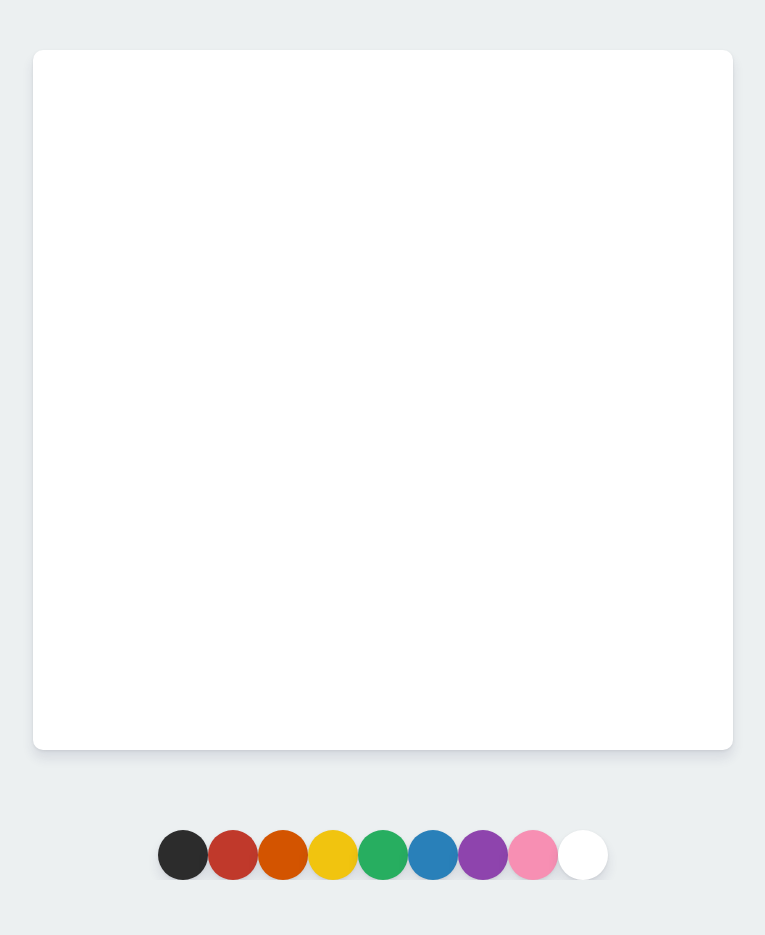
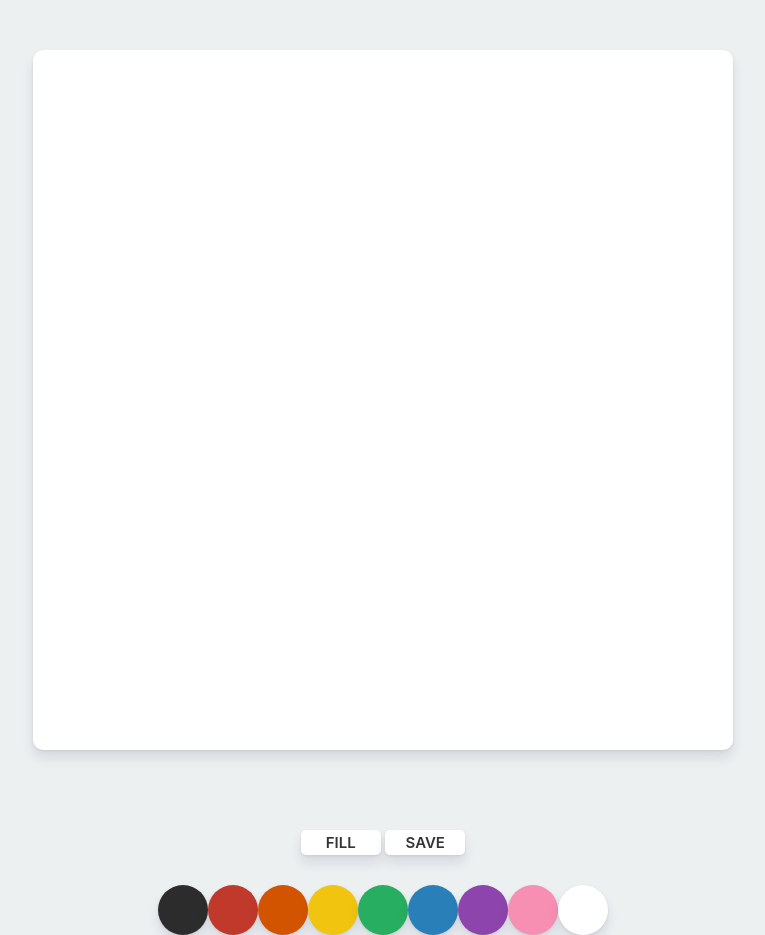
Before and after one commit to Kyubin30/paintJS, a plain HTML site: page index.html in a window 1280 px wide. Shown: the whole page, without its empty margins (257-1022 px from the left). Before the commit the page ends 880 px from the top, so only its background shows below. Drawn offline with Linux system fonts and the light colour scheme.

Commit message:
second commit

```diff
--- a/index.html
+++ b/index.html
@@ -8,6 +8,10 @@
     <body>
         <canvas id="jsCanvas" class="canvas"></canvas>
         <div class="controls">
+            <div class="controls_btns">
+                <button id="jsMode">Fill</button>
+                <button id="jsSave">Save</button>
+            </div>
             <div class="controls_colors" id="jsColors">
                 <div class="controls_colors" style="background-color: #2c2c2c;"></div>
                 <div class="controls_colors" style="background-color: #c0392b;"></div>
--- a/style.css
+++ b/style.css
@@ -19,7 +19,34 @@ body {
 
 .controls{
     margin-top: 80px;
+    display: flex;
+    flex-direction: column;
+    align-items: center;
 }
+
+.controls .controls_btns{
+    margin-bottom: 30px;
+}
+
+.controls_btns button{
+    all: unset;
+    cursor: pointer;
+    background-color: white;
+    padding: 5px 0px;
+    width: 80px;
+    text-align: center;
+    border-radius: 5px;
+    box-shadow: 0 8px 12px rgba(50, 50, 93, 0.11), 0 1px 3px rgba(0, 0, 0, 0.08);
+    color: rgba(0, 0, 0, 0.8);
+    text-transform: uppercase;
+    font-weight: 600;
+    font-size: 15px;
+}
+
+.controls_btns button:active{
+    trasform: scale(0.98);
+}
+
 .controls .controls_colors{
     display: flex;
 }
```
